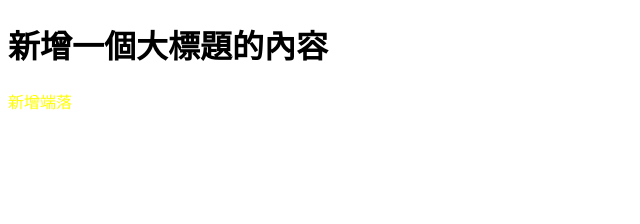
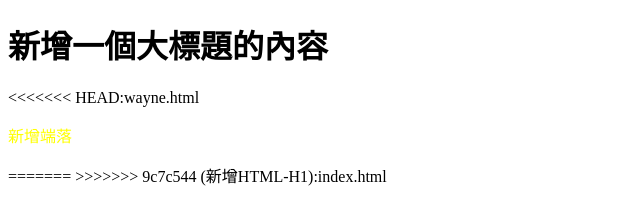
Before and after one commit to waynetrece/practice1, a plain HTML site: page wayne.html in a window 1280 px wide. Shown: the whole page, without its empty margins (0-640 px from the left). Drawn offline with Linux system fonts and the light colour scheme.

Commit message:
修改wayne.html

```diff
--- a/wayne.html
+++ b/wayne.html
@@ -8,7 +8,10 @@
 </head>
 <body>
     <h1>新增一個大標題的內容</h1>
+<<<<<<< HEAD:wayne.html
     <p>新增端落</p>
+=======
+>>>>>>> 9c7c544 (新增HTML-H1):index.html
 
 </body>
 </html>
```
